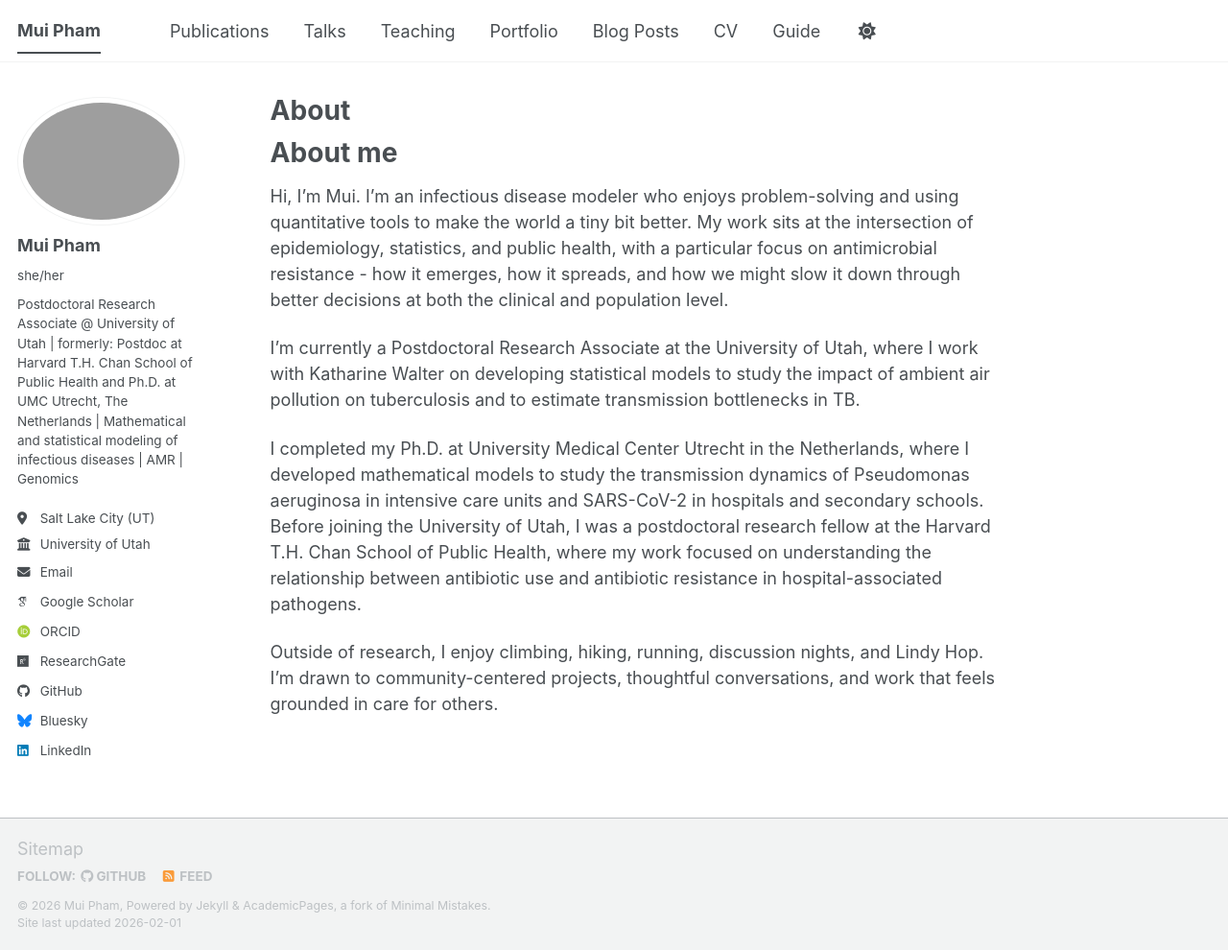
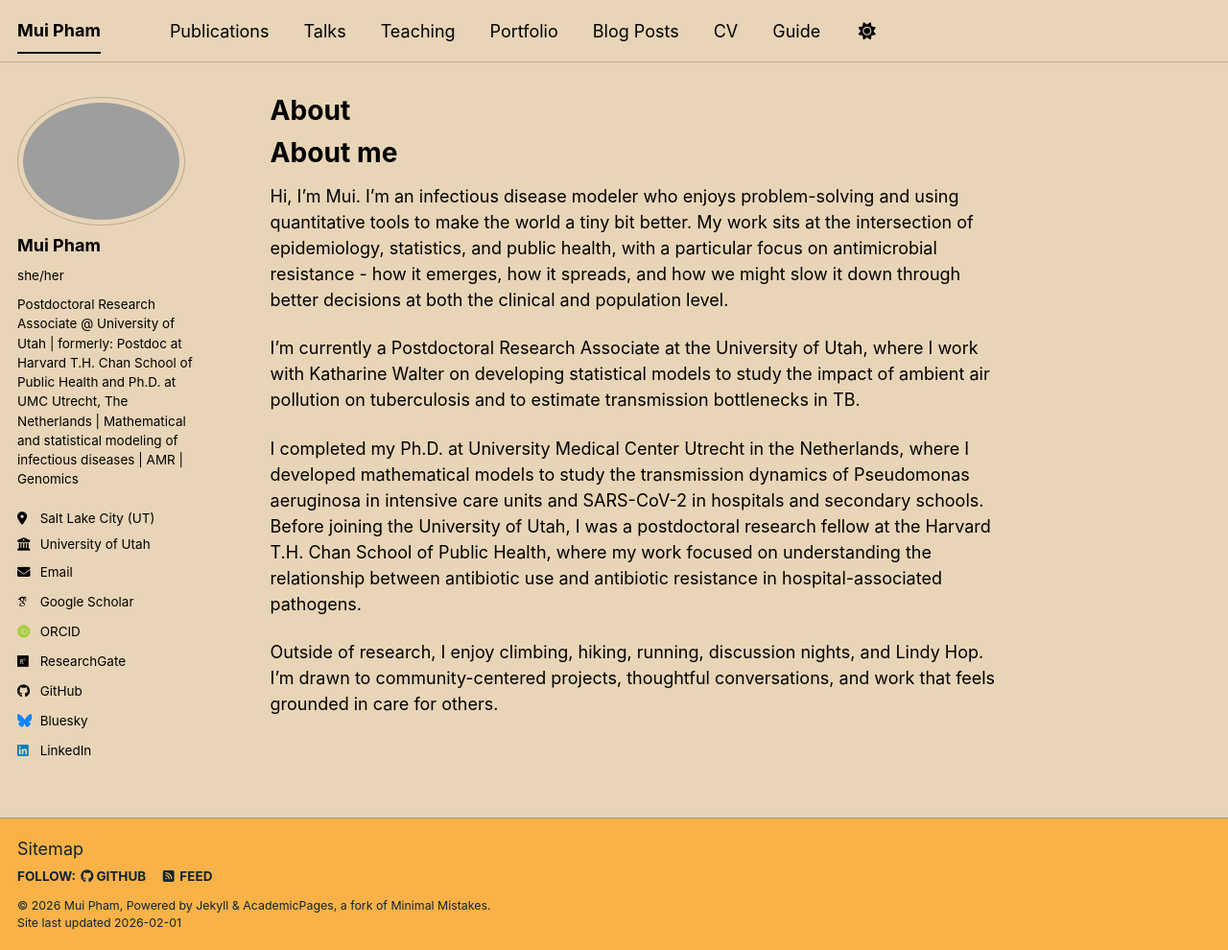
Before and after one commit to tm-pham/tm-pham.github.io, a Jekyll site: the page built from _pages/about.md, in a window 1280 px wide and 990 px high. Shown: the whole window at 96% size. Built offline with Jekyll 4.4.1, drawn with Linux system fonts in a browser that asks for light colours; some web fonts are replaced; a script bundle is joined from its source files by our own code; library files that are not in the unit come from our copies.

Commit message:
Update site theme and Bluesky username in config

```diff
--- a/_config.yml
+++ b/_config.yml
@@ -8,7 +8,7 @@
 
 # Basic Site Settings
 locale                   : "en-US"
-site_theme               : "default" # The available themes options are "default", "air", "sunrise", "mint", "dirt" and "contrast"
+site_theme               : "sunrise" # The available themes options are "default", "air", "sunrise", "mint", "dirt" and "contrast"
 title                    : "Mui Pham"
 title_separator          : "-"
 name                     : &name "Mui Pham"
@@ -57,7 +57,7 @@
 
   # Social media
   artstation       : # Username
-  bluesky          : "tmpham" # Replace this with you Bluesky username
+  bluesky          : "tmpham.bsky.social" # Replace this with you Bluesky username
   facebook         : # Username
   flickr           : # Username
   foursquare       : # Username
```
